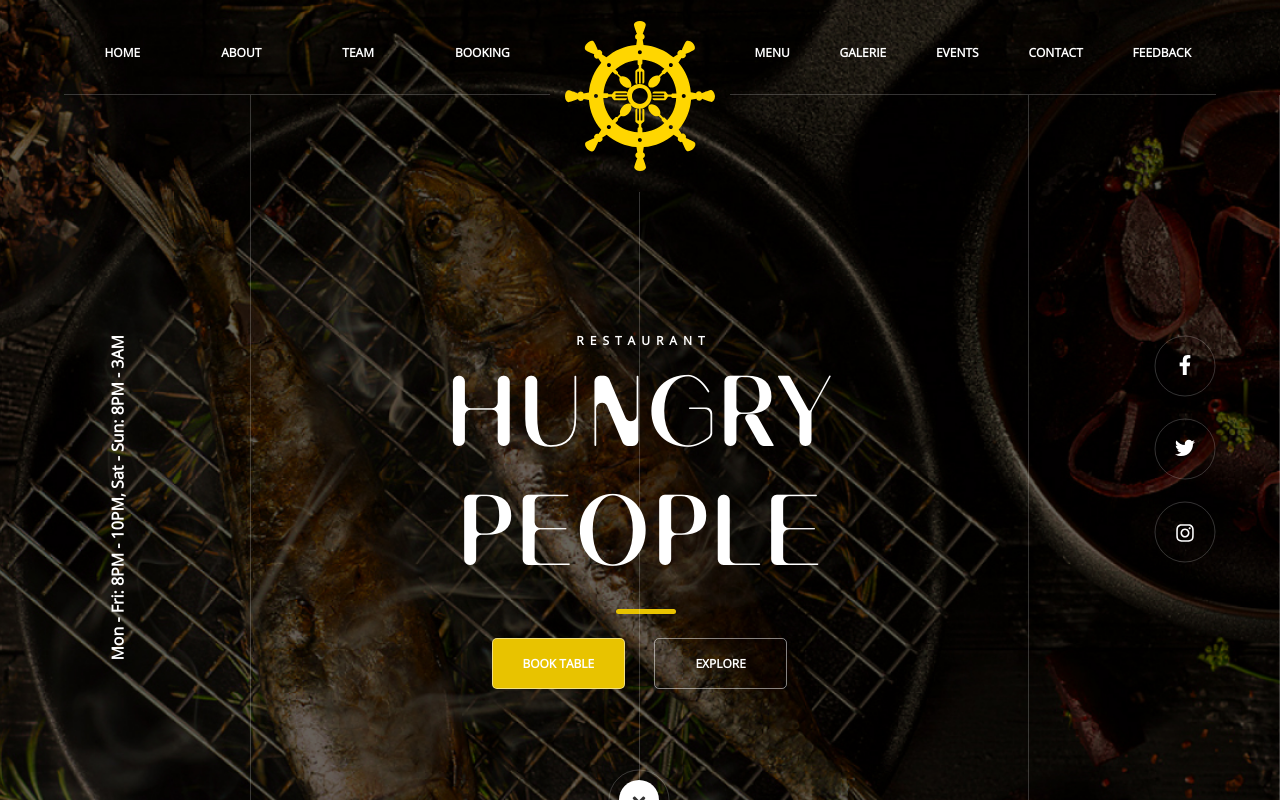
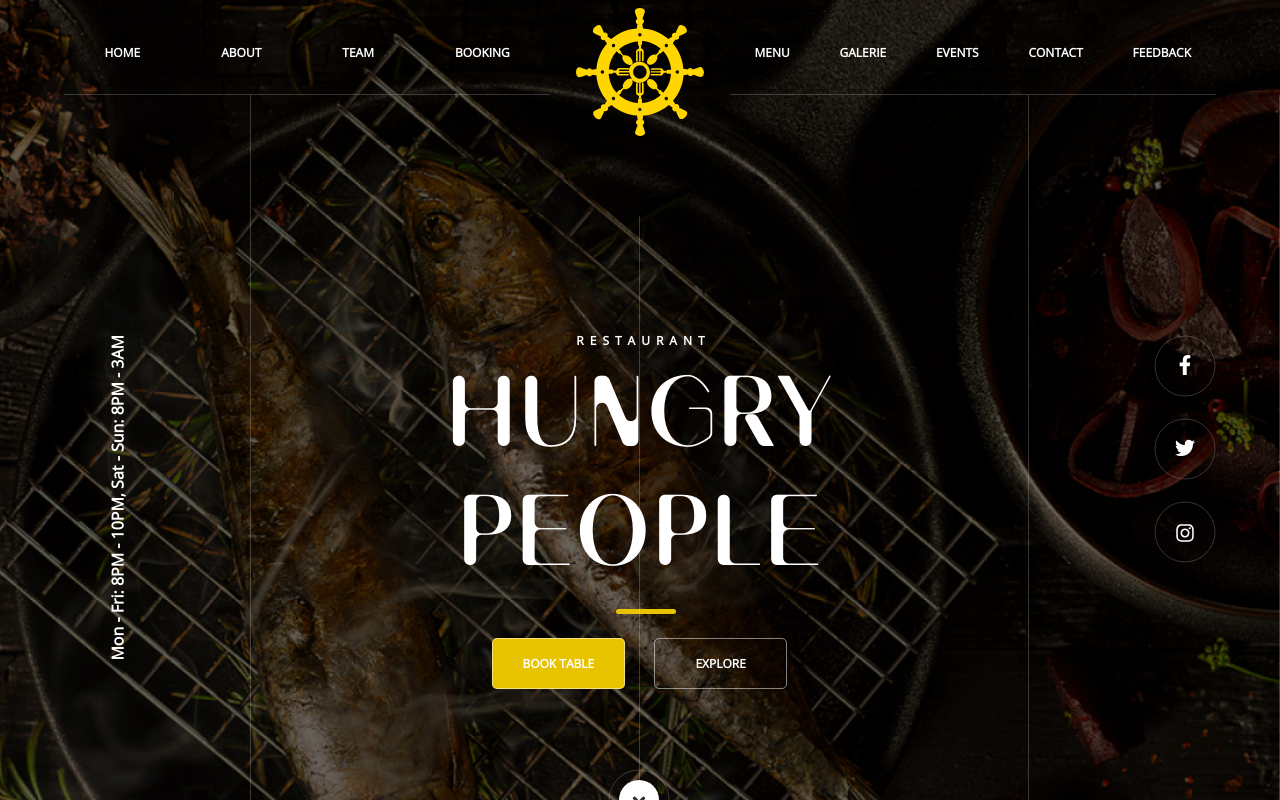
Before and after one commit to Svitlana-G/Restaurant-Hungry-People, a React (Create React App) app: page / in a window 1280 px wide. Shown: the top 800 px of the page. Built offline with nearby package versions, Linux system fonts and the light colour scheme.

Commit message:
bag fix in the navigation

```diff
--- a/src/components/Navigation.js
+++ b/src/components/Navigation.js
@@ -3,7 +3,8 @@ import '../css/Navigation.css'
 const Navigation = () => {
     return (
         <nav>
-            <div class="logo"> </div>
+            {/* <div className="logo"> */}
+            <img src="../img/logo.svg" alt="" className="logo" />
             <ul>
                 <li>
                     <Link to="/" exact>HOME</Link>
--- a/src/css/Header.css
+++ b/src/css/Header.css
@@ -78,7 +78,7 @@
     border-right: 1px solid rgba(255, 255, 255, 0.2);
     position: absolute;
     right: 50%;
-    top: 24vh;
+    top: 27vh;
     height: 74.6vh;
 }
 
--- a/src/css/Navigation.css
+++ b/src/css/Navigation.css
@@ -32,14 +32,23 @@ nav ul li a{
     line-height: 1.125rem;
 }
 
-nav .logo {
+/* nav .logo {
     position: absolute;
-    left: 0;
-    width: 100%;
+    left: 44%;
+    width: 12%;
     height: 200px;
     margin-top: -28px;
     background-image: url(../img/logo.svg);
     background-repeat: no-repeat;
     background-position: center;
     z-index: 1;
+} */
+
+nav .logo {
+    position: absolute;
+    left: 45%;
+    width: 10%;
+    height: auto;
+    margin-top: -16px;
+    z-index: 1;
 }
```
